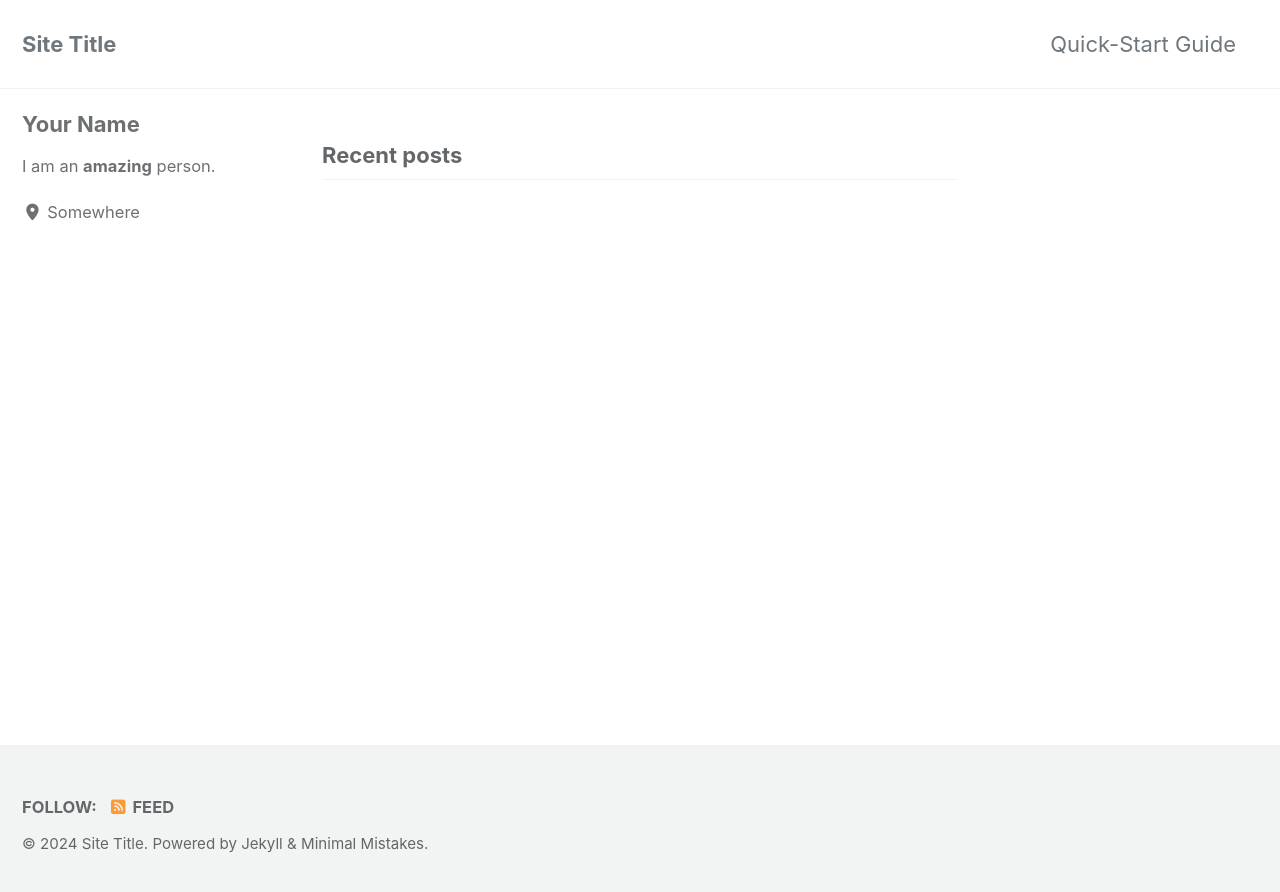
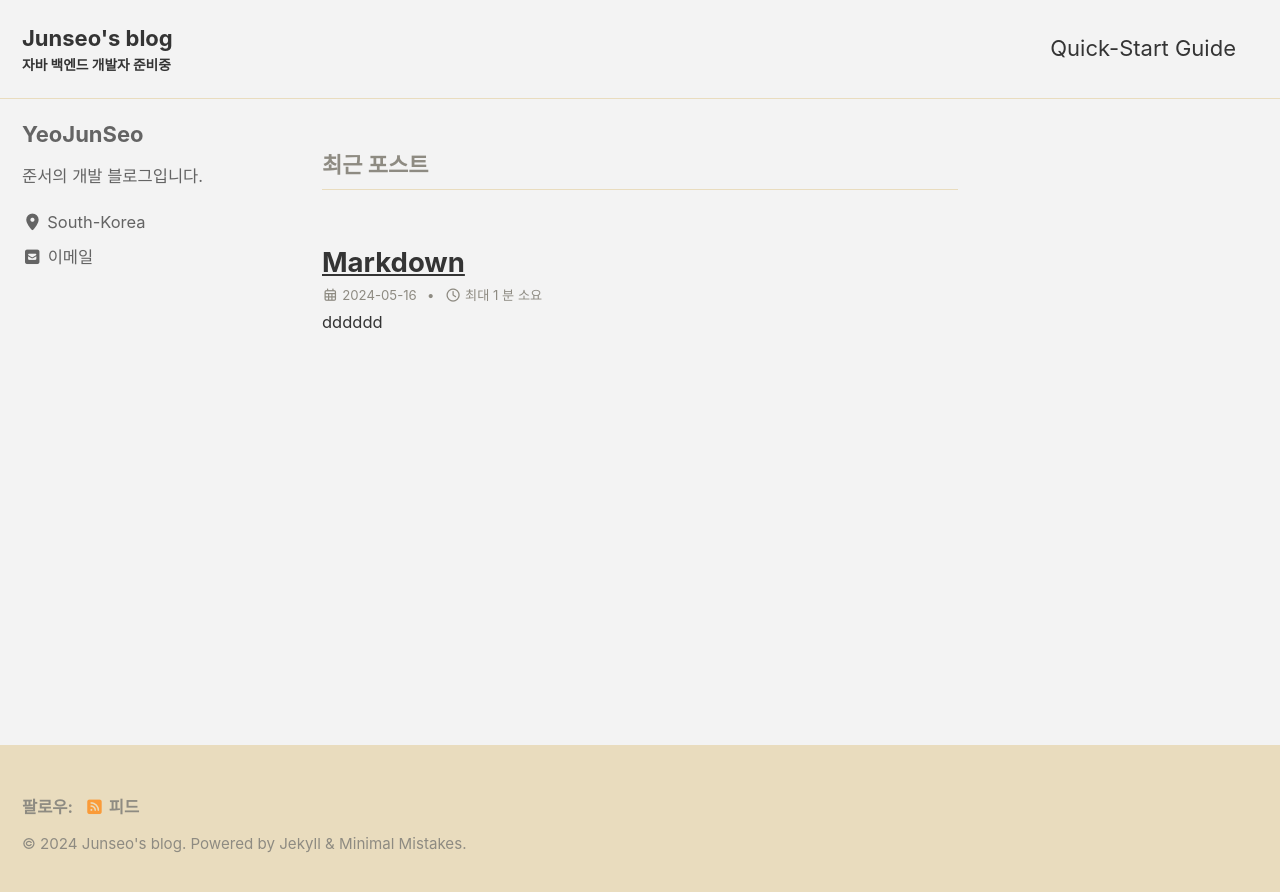
Before and after one commit to duwnstj/duwnstj.github.io, a Jekyll site: the page built from index.html, in a window 1280 px wide. Shown: the top 892 px of the page. Built offline with Jekyll 4.4.1, drawn with Linux system fonts in a browser that asks for light colours; cached includes are drawn as plain includes; the list of posts is cut into pages by our own code.

Commit message:
댓글기능 추가,여러가지 커스텀 교체

```diff
--- a/_config.yml
+++ b/_config.yml
@@ -12,30 +12,30 @@
 
 # theme                  : "minimal-mistakes-jekyll"
 # remote_theme           : "mmistakes/minimal-mistakes"
-minimal_mistakes_skin    : "default" # "air", "aqua", "contrast", "dark", "dirt", "neon", "mint", "plum", "sunrise"
+minimal_mistakes_skin    : "dirt" # "air", "aqua", "contrast", "dark", "dirt", "neon", "mint", "plum", "sunrise"
 
 # Site Settings
-locale                   : "en-US"
-title                    : "Site Title"
-title_separator          : "-"
-subtitle                 : # site tagline that appears below site title in masthead
-name                     : "Your Name"
-description              : "An amazing website."
-url                      : # the base hostname & protocol for your site e.g. "https://mmistakes.github.io"
+locale                   : "ko-KR"
+title                    : "Junseo's blog"
+title_separator          : "|"
+subtitle                 : "자바 백엔드 개발자 준비중"
+name                     : "YeoJunseo"
+description              : ""
+url                      :  "https://duwnstj.github.io"
 baseurl                  : # the subpath of your site, e.g. "/blog"
-repository               : # GitHub username/repo-name e.g. "mmistakes/minimal-mistakes"
+repository               :  "duwnstj/duwnstj.github.io"
 teaser                   : # path of fallback teaser image, e.g. "/assets/images/500x300.png"
 logo                     : # path of logo image to display in the masthead, e.g. "/assets/images/88x88.png"
 masthead_title           : # overrides the website title displayed in the masthead, use " " for no title
-# breadcrumbs            : false # true, false (default)
+breadcrumbs              : true # true, false (default)
 words_per_minute         : 200
 enable_copy_code_button  : # true, false (default)
 copyright                : # "copyright" name, defaults to site.title
 copyright_url            : # "copyright" URL, defaults to site.url
 comments:
-  provider               : # false (default), "disqus", "discourse", "facebook", "staticman", "staticman_v2", "utterances", "giscus", "custom"
+  provider               : "disqus" # false (default), , "discourse", "facebook", "staticman", "staticman_v2", "utterances", "giscus", "custom"
   disqus:
-    shortname            : # https://help.disqus.com/customer/portal/articles/466208-what-s-a-shortname-
+    shortname            : "duwnstj"
   discourse:
     server               : # https://meta.discourse.org/t/embedding-discourse-comments-via-javascript/31963 , e.g.: meta.discourse.org
   facebook:
@@ -112,11 +112,11 @@ analytics:
 
 # Site Author
 author:
-  name             : "Your Name"
+  name             : "YeoJunSeo"
   avatar           : # path of avatar image, e.g. "/assets/images/bio-photo.jpg"
-  bio              : "I am an **amazing** person."
-  location         : "Somewhere"
-  email            :
+  bio              : "준서의 개발 블로그입니다."
+  location         : "South-Korea"
+  email            : "duwnstj12@naver.com"
   links:
     - label: "Email"
       icon: "fas fa-fw fa-envelope-square"
@@ -319,6 +319,10 @@ defaults:
       layout: single
       author_profile: true
       read_time: true
-      comments: # true
+      comments:  true
       share: true
       related: true
+      show_date: true
+
+
+date_format: "%Y-%m-%d"
--- /dev/null
+++ b/_posts/2024-05-16-markdown.md
@@ -0,0 +1 @@
+# dddddd
```
Also changed, not shown: Gemfile (+6 -1 lines).
